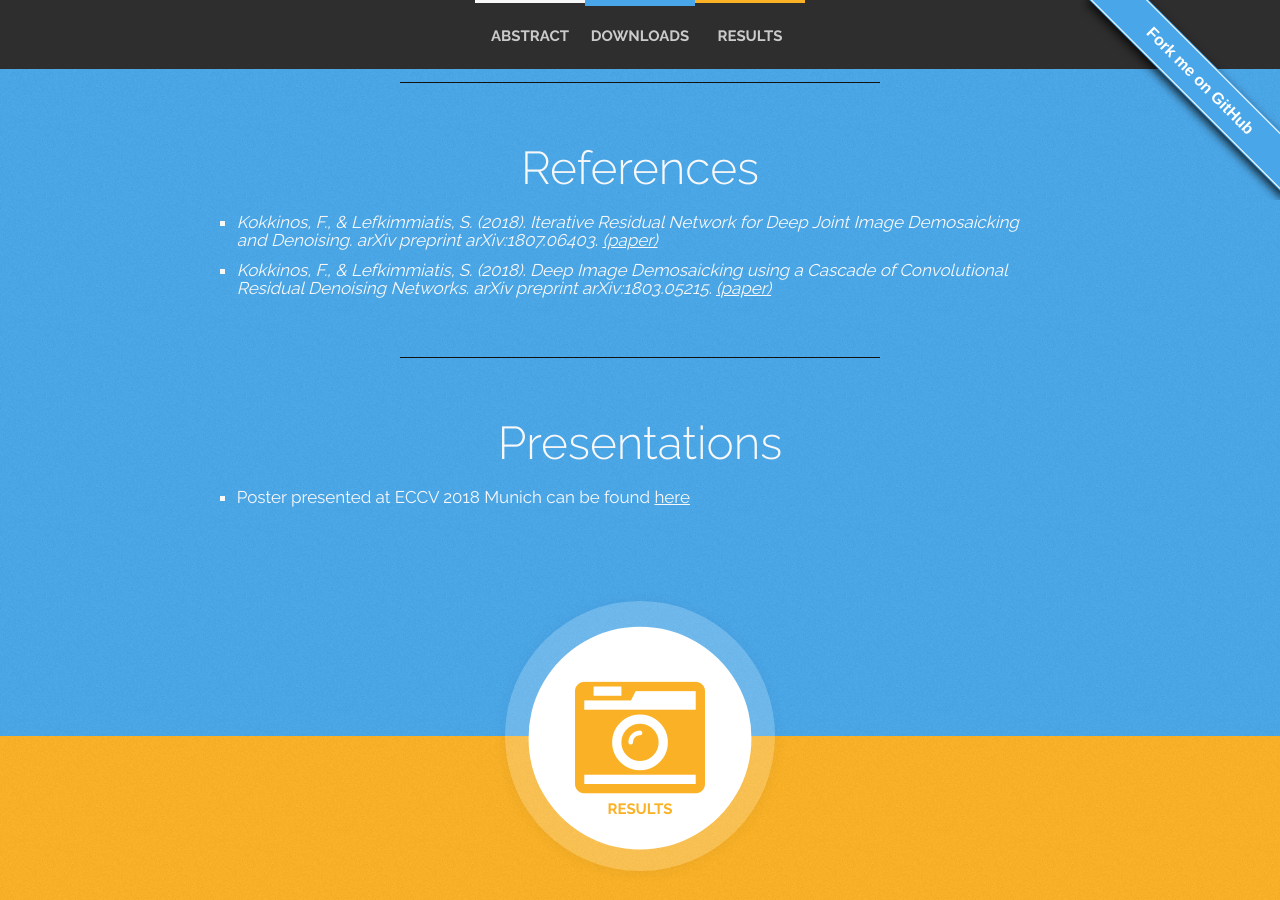
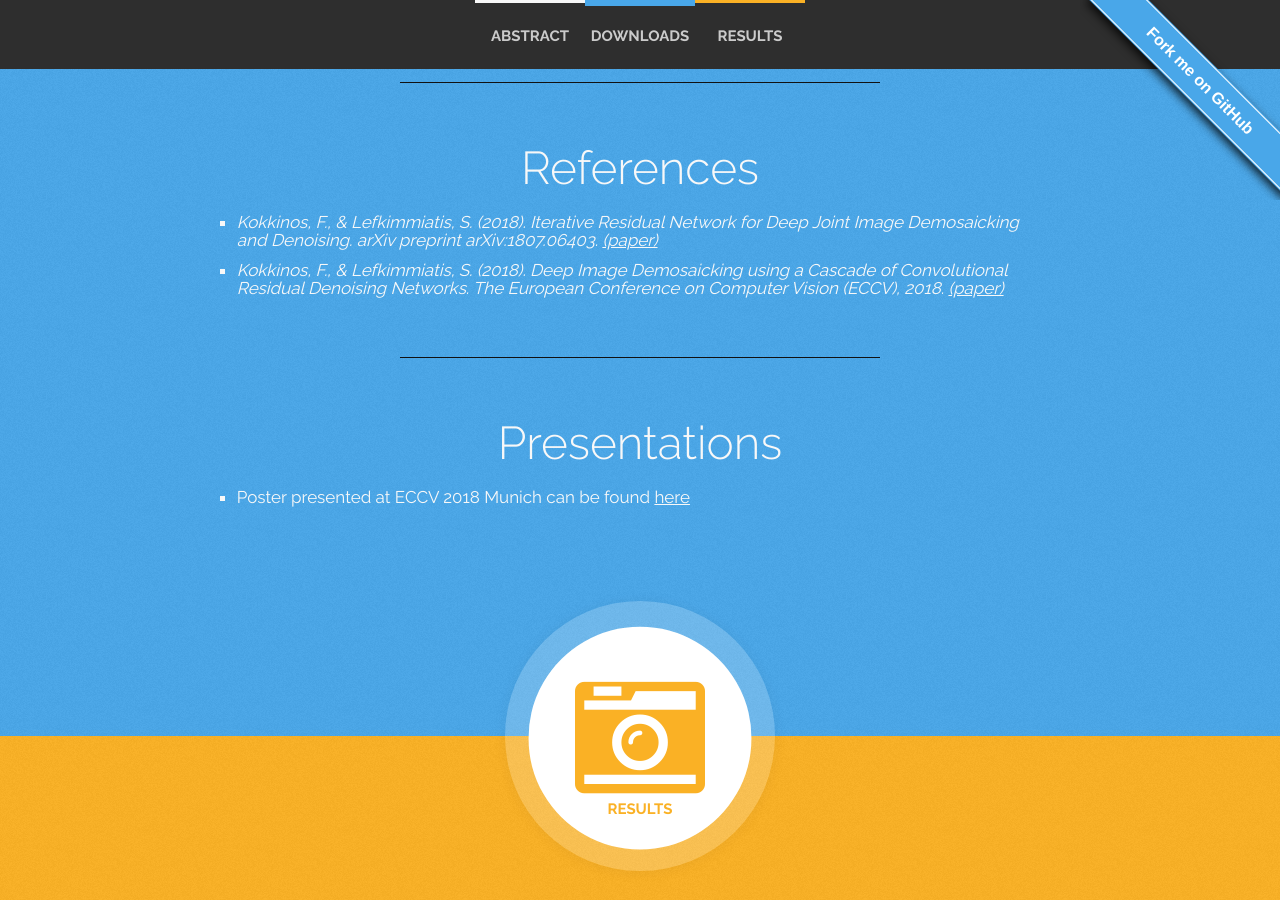
Before and after one commit to cig-skoltech/deep_demosaick, a Jekyll site: the page built from index.html, in a window 1280 px wide and 900 px high, scrolled down 1320 px. Built offline with Jekyll 4.4.1, drawn with Linux system fonts in a browser that asks for light colours; nearby versions of some CDN libraries.

Commit message:
Update 2000-01-02-downloads.md

```diff
--- a/_posts/2000-01-02-downloads.md
+++ b/_posts/2000-01-02-downloads.md
@@ -15,7 +15,7 @@ fa-icon: cloud-download
 # References
 
 - *Kokkinos, F., & Lefkimmiatis, S. (2018). Iterative Residual Network for Deep Joint Image Demosaicking and Denoising. arXiv preprint arXiv:1807.06403. [(paper)](https://arxiv.org/abs/1807.06403)*
-- *Kokkinos, F., & Lefkimmiatis, S. (2018). Deep Image Demosaicking using a Cascade of Convolutional Residual Denoising Networks. arXiv preprint arXiv:1803.05215. [(paper)](https://arxiv.org/abs/1803.05215)*
+- *Kokkinos, F., & Lefkimmiatis, S. (2018). Deep Image Demosaicking using a Cascade of Convolutional Residual Denoising Networks. The European Conference on Computer Vision (ECCV), 2018. [(paper)](https://arxiv.org/abs/1803.05215)*
 
 -------------------------
 # Presentations
```
